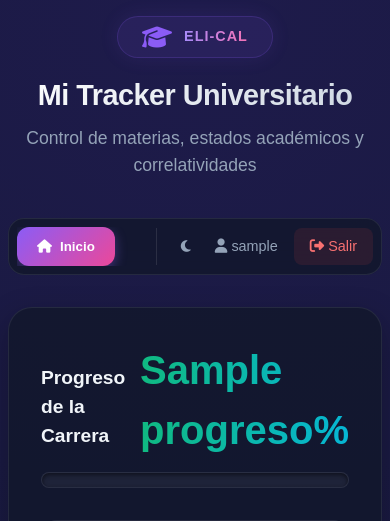
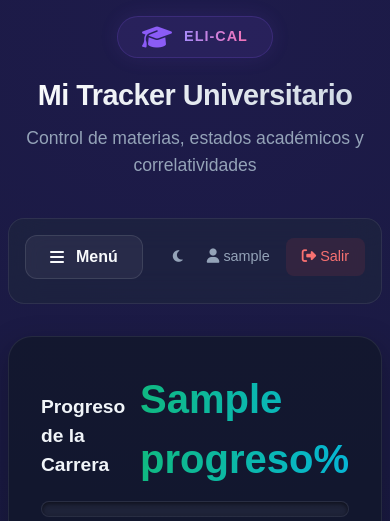
Before and after one commit to AgusBustos/Eli-Cal-Tracker, a Flask app: template templates/index.html in a window 390 px wide. Shown: the top 521 px of the page. Run offline with Flask 3, Linux system fonts and the light colour scheme; the template is opened without the code that fills it: most values are stand-ins (such as "Sample title", 1, 10 or a date in 2020); some libraries are stand-ins or nearby versions.

Commit message:
UI: Add responsive hamburger menu for navigation on PC and mobile

```diff
--- a/templates/index.html
+++ b/templates/index.html
@@ -904,26 +904,50 @@
 <h1>Mi Tracker Universitario</h1>
 <p>Control de materias, estados académicos y correlatividades</p>
 </header>
-<nav class="main-nav" style="display: flex; justify-content: space-between; align-items: center;">
-    <div style="display: flex; gap: 0.5rem; overflow-x: auto; flex: 1;">
+<nav class="main-nav" style="display: flex; flex-direction: column; background: rgba(30, 41, 59, 0.5); border: 1px solid var(--glass-border); border-radius: 16px; padding: 1rem; margin-bottom: 2rem;">
+    <!-- Fila superior: Hamburguesa y Usuario -->
+    <div style="display: flex; justify-content: space-between; align-items: center; width: 100%;">
+        <button id="hamburger-menu" style="background: rgba(255, 255, 255, 0.05); border: 1px solid rgba(255, 255, 255, 0.1); color: var(--text-primary); padding: 0.75rem 1.5rem; border-radius: 12px; font-size: 1rem; font-weight: 600; cursor: pointer; transition: 0.3s; display: flex; align-items: center; gap: 0.75rem;" onmouseover="this.style.background='rgba(255,255,255,0.1)'" onmouseout="this.style.background='rgba(255,255,255,0.05)'" onclick="toggleNavMenu()">
+            <i class="fa-solid fa-bars"></i> Menú
+        </button>
+        <div style="display: flex; align-items: center; gap: 1rem;">
+            {% if is_admin %}
+            <a href="/admin" style="color: #fbbf24; text-decoration: none; font-size: 0.9rem; padding: 0.5rem 1rem; background: rgba(251, 191, 36, 0.1); border-radius: 8px; transition: 0.3s; font-weight: 600;"><i class="fa-solid fa-crown"></i> Admin</a>
+            {% endif %}
+            <button id="theme-toggle" class="nav-btn" style="padding: 0.5rem; border-radius: 50%;" title="Cambiar Tema">
+                <i class="fa-solid fa-moon"></i>
+            </button>
+            <span style="color: var(--text-secondary); font-size: 0.9rem;"><i class="fa-solid fa-user"></i> {{ username }}</span>
+            <a href="/logout" style="color: #f87171; text-decoration: none; font-size: 0.9rem; padding: 0.5rem 1rem; background: rgba(239, 68, 68, 0.1); border-radius: 8px; transition: 0.3s;"><i class="fa-solid fa-right-from-bracket"></i> Salir</a>
+        </div>
+    </div>
+    <!-- Opciones del menú (Colapsables) -->
+    <div id="nav-menu" style="display: flex; flex-wrap: wrap; gap: 0.5rem; max-height: 0; overflow: hidden; transition: max-height 0.4s cubic-bezier(0.1, 0.8, 0.2, 1), margin-top 0.4s; width: 100%;">
         <button class="nav-btn active" onclick="switchTab('inicio', event)"><i class="fa-solid fa-house"></i> Inicio</button>
         <button class="nav-btn" onclick="switchTab('evaluaciones', event)"><i class="fa-solid fa-calendar-check"></i> Evaluaciones</button>
         <button class="nav-btn" onclick="switchTab('horario', event)"><i class="fa-solid fa-clock"></i> Horario Semanal</button>
         <button class="nav-btn" onclick="switchTab('plan', event)"><i class="fa-solid fa-book"></i> Plan de Estudios</button>
         <button class="nav-btn" onclick="switchTab('mapa', event)"><i class="fa-solid fa-diagram-project"></i> Correlativas</button>
-        <!-- <button class="nav-btn" onclick="switchTab('diagrama', event)"><i class="fa-solid fa-network-wired"></i> Diagrama</button> -->
-    </div>
-    <div style="display: flex; align-items: center; gap: 1rem; padding-left: 1rem; border-left: 1px solid rgba(255,255,255,0.1); margin-left: 0.5rem;">
-        {% if is_admin %}
-        <a href="/admin" style="color: #fbbf24; text-decoration: none; font-size: 0.9rem; padding: 0.5rem 1rem; background: rgba(251, 191, 36, 0.1); border-radius: 8px; transition: 0.3s; font-weight: 600;"><i class="fa-solid fa-crown"></i> Admin</a>
-        {% endif %}
-        <button id="theme-toggle" class="nav-btn" style="padding: 0.5rem; border-radius: 50%;" title="Cambiar Tema">
-            <i class="fa-solid fa-moon"></i>
-        </button>
-        <span style="color: var(--text-secondary); font-size: 0.9rem;"><i class="fa-solid fa-user"></i> {{ username }}</span>
-        <a href="/logout" style="color: #f87171; text-decoration: none; font-size: 0.9rem; padding: 0.5rem 1rem; background: rgba(239, 68, 68, 0.1); border-radius: 8px; transition: 0.3s;"><i class="fa-solid fa-right-from-bracket"></i> Salir</a>
     </div>
 </nav>
+
+<script>
+    function toggleNavMenu() {
+        const menu = document.getElementById('nav-menu');
+        const icon = document.querySelector('#hamburger-menu i');
+        if (menu.style.maxHeight === '0px' || menu.style.maxHeight === '') {
+            menu.style.maxHeight = '500px';
+            menu.style.marginTop = '1rem';
+            icon.classList.remove('fa-bars');
+            icon.classList.add('fa-times');
+        } else {
+            menu.style.maxHeight = '0px';
+            menu.style.marginTop = '0';
+            icon.classList.remove('fa-times');
+            icon.classList.add('fa-bars');
+        }
+    }
+</script>
 <div class="tab-pane active" id="tab-inicio"><section class="dashboard-hero">
 <!-- Barra de Progreso -->
 <div class="progress-section">
@@ -2864,6 +2888,18 @@
             if (btn) btn.classList.add('active');
         }
 
+        // Si el menú hamburguesa está abierto, cerrarlo automáticamente
+        const menu = document.getElementById('nav-menu');
+        const icon = document.querySelector('#hamburger-menu i');
+        if (menu && menu.style.maxHeight !== '0px' && menu.style.maxHeight !== '') {
+            menu.style.maxHeight = '0px';
+            menu.style.marginTop = '0';
+            if (icon) {
+                icon.classList.remove('fa-times');
+                icon.classList.add('fa-bars');
+            }
+        }
+
         // AUTOGUARDADO DE PESTAÑA: Memoriza dónde está el usuario para no mandarlo al inicio si la página se recarga
         localStorage.setItem('activeTab', tabId);
     }
```
